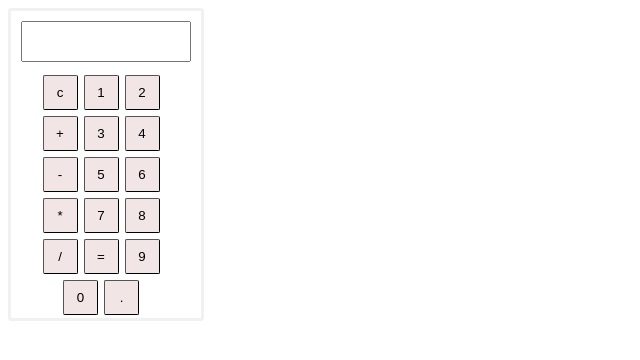
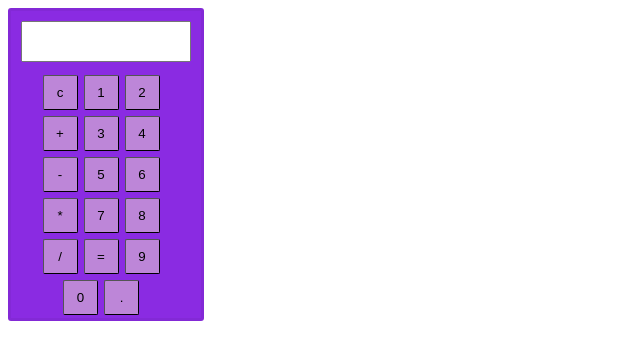
Before and after one commit to syedafreen7/calculator_project, a plain HTML site: page index.html in a window 1280 px wide. Shown: the whole page, without its empty margins (0-640 px from the left). Drawn offline with Linux system fonts and the light colour scheme.

Commit message:
second commit

```diff
--- a/calculator.css
+++ b/calculator.css
@@ -4,6 +4,7 @@ border :solid;
 border-color:rgba(18, 18, 18, 0.058);
 border-radius:3px;
 width:190px;
+justify-content: center;
 
 }
 #display{
@@ -30,4 +31,15 @@ width:190px;
   border-width:1px;
 
 
+
 }
+div{
+  background-color: blueviolet;
+}
+button:hover {
+  background-color: #d4d4d4;
+}
+body{
+justify-content: center;
+align-items: center;
+}
```
